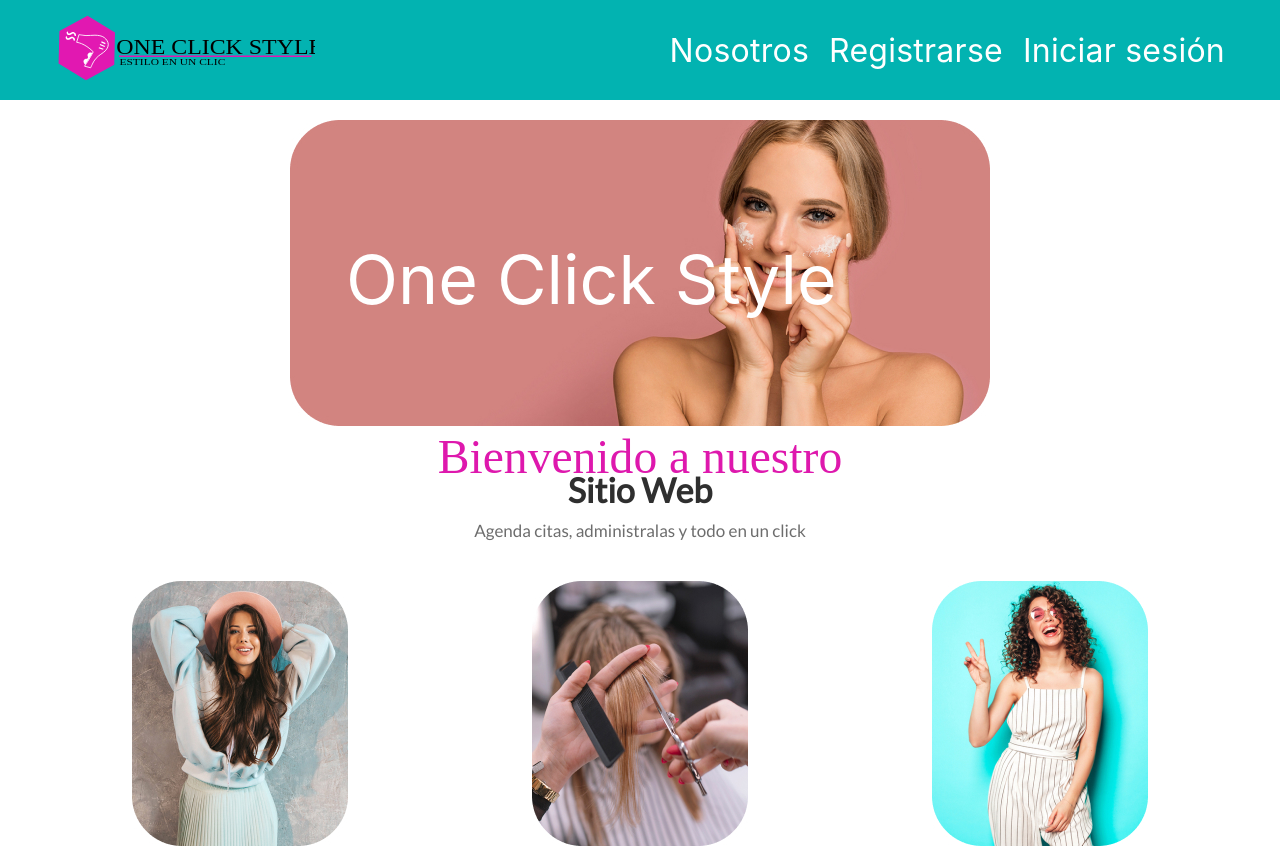
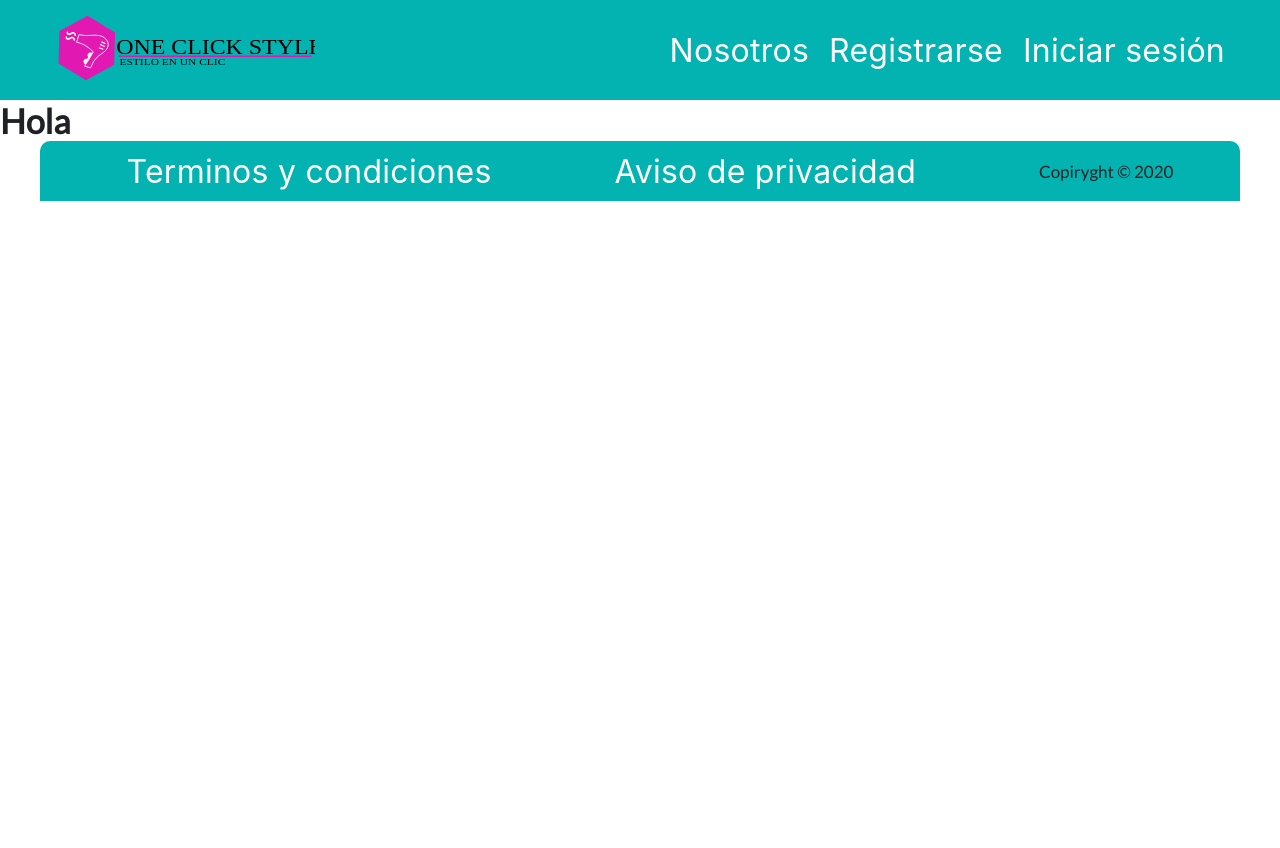
Before and after one commit to Falcons-Devs/frontend, a React app: page /beautician-schedule in a window 1280 px wide. Shown: the top 848 px of the page. After the commit the page ends 800 px from the top, so only its background shows below. Built offline with nearby package versions, Linux system fonts and the light colour scheme; a web font is replaced by a local one.

Commit message:
<WIP> Finish React Router Dom

```diff
--- a/src/App.js
+++ b/src/App.js
@@ -1,7 +1,7 @@
 import React from "react";
-
 import { BrowserRouter as Router, Switch, Route, Link } from "react-router-dom";
 
+import { GlobalStyle } from "./GlobalStyles";
 import { Header } from "./components/Header";
 import { Home } from "./components/Main/Home";
 import { About } from "./components/Main/Home/About";
@@ -10,9 +10,7 @@ import { Signin } from "./components/Main/Home/Signin";
 import { Footer } from "./components/Footer";
 
 import { Home as HomeBeatucian } from "./components/Main/Pages/Beatucian/Home";
-import { Schedules as ScheduleBeatucian } from "./components/Main/Pages/Beatucian/Schedules";
-
-import { GlobalStyle } from "./GlobalStyles";
+import { Schedules } from "./components/Main/Pages/Beatucian/Schedules";
 
 export const App = () => (
   <>
@@ -20,13 +18,13 @@ export const App = () => (
       <GlobalStyle />
       <Header />
       <Switch>
-        <Route path="/" component={Home} />
-        <Route path="/about" component={About} />
-        <Route path="/signin" component={Signin} />
-        <Route path="/login" component={Login} />
+        <Route exact path="/" component={Home} />
+        <Route exact path="/about" component={About} />
+        <Route exact path="/signin" component={Signin} />
+        <Route exact path="/login" component={Login} />
         {/* Beautician */}
-        <Route path="/beautician" component={HomeBeatucian} />
-        <Route path="/beautician/schedule" component={ScheduleBeatucian} />
+        <Route exact path="/beautician" component={HomeBeatucian} />
+        <Route exact path="/beautician-schedule" component={Schedules} />
       </Switch>
       <Footer />
     </Router>
--- a/src/components/Main/Pages/Beatucian/Schedules/index.js
+++ b/src/components/Main/Pages/Beatucian/Schedules/index.js
@@ -1,5 +1,5 @@
 import React from "react";
 
 export const Schedules = () => {
-  return <h1>Holaaaaa</h1>;
+  return <h1>Hola</h1>;
 };
```
